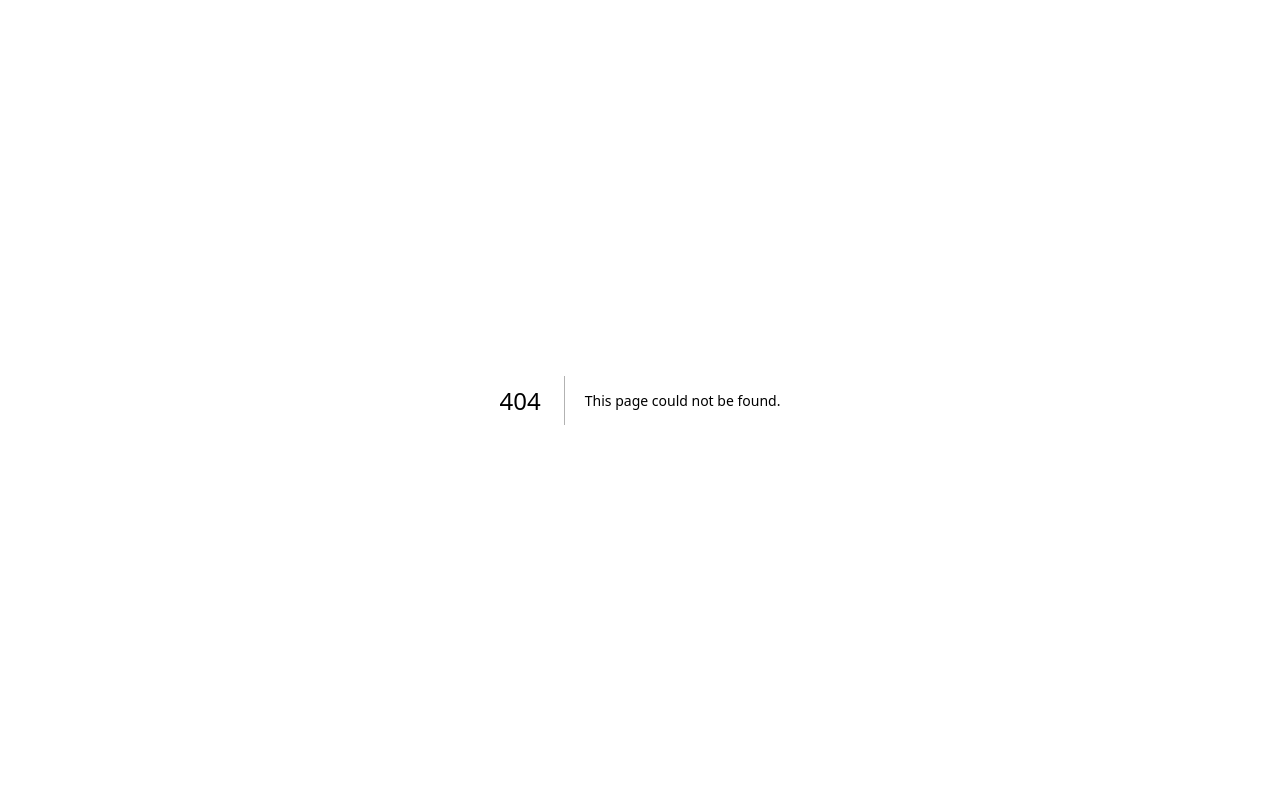
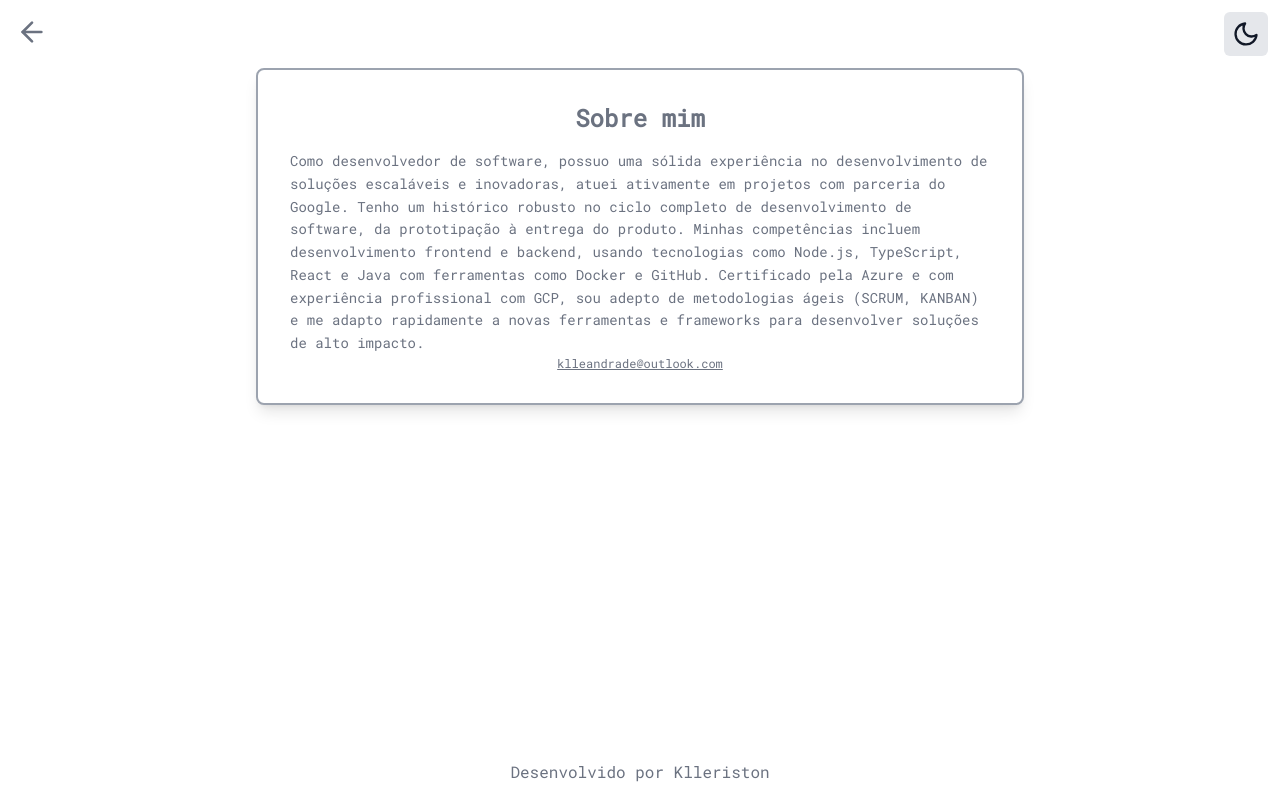
Before and after one commit to Klleriston/kekz, a Next.js app: page /sobre in a window 1280 px wide. Before the commit this address had no page. Built offline with nearby package versions, Linux system fonts and the light colour scheme.

Commit message:
feat: add about page

```diff
--- a/src/app/components/About.tsx
+++ /dev/null
@@ -1,5 +0,0 @@
-export function About() {
-    return (
-        <>Hi im about</>
-    )
-}
--- /dev/null
+++ b/src/app/components/AnimatedInputToAbout.tsx
@@ -0,0 +1,58 @@
+"use client";
+
+import Link from "next/link";
+import { useState, useEffect } from "react";
+import { FiArrowLeft } from "react-icons/fi";
+
+export function AnimatedInputToAbout() {
+    const [expanded, setExpanded] = useState<boolean>(false);
+
+    useEffect(() => {
+        setExpanded(true);
+    }, []);
+
+    return (
+        <>
+            <Link
+                href="/"
+                className="absolute top-4 left-4 flex items-center text-gray-500 hover:text-gray-700 dark:text-white dark:hover:text-gray-300 transition-colors duration-300"
+                aria-label="Voltar para a página principal"
+            >
+                <FiArrowLeft className="mr-2 w-6 h-6 md:w-8 md:h-8 transition-transform duration-300 hover:translate-x-1" />
+                <span className="text-sm md:text-base transition-transform duration-300 hover:translate-x-1"></span>
+
+            </Link>
+            <div
+                className={`transition-all duration-1000 ease-in-out ${expanded ? "w-full max-w-lg md:max-w-3xl p-8" : "w-full max-w-xs h-[50px]"
+                    } bg-white dark:bg-black border-2 border-gray-400 rounded-lg shadow-lg overflow-hidden`}
+            >
+
+                {expanded ? (
+                    <div className="flex flex-col justify-between items-center h-full text-gray-500 dark:text-white">
+                        <h1 className="text-2xl font-bold mb-4">Sobre mim</h1>
+                        <p className="text-sm leading-relaxed">
+                            Como desenvolvedor de software, possuo uma sólida experiência no
+                            desenvolvimento de soluções escaláveis e inovadoras, atuei ativamente
+                            em projetos com parceria do Google. Tenho um histórico robusto no ciclo
+                            completo de desenvolvimento de software, da prototipação à entrega do
+                            produto. Minhas competências incluem desenvolvimento frontend e
+                            backend, usando tecnologias como Node.js, TypeScript, React e Java
+                            com ferramentas como Docker e GitHub. Certificado pela Azure e com
+                            experiência profissional com GCP, sou adepto de metodologias ágeis
+                            (SCRUM, KANBAN) e me adapto rapidamente a novas ferramentas e
+                            frameworks para desenvolver soluções de alto impacto.
+                        </p>
+                        <footer className="text-xs mt-auto">
+                            <a
+                                href="mailto:klleandrade@outlook.com"
+                                className="underline hover:text-gray-400"
+                            >
+                                klleandrade@outlook.com
+                            </a>
+                        </footer>
+                    </div>
+                ) : null}
+            </div>
+        </>
+    );
+}
--- a/src/app/page.tsx
+++ b/src/app/page.tsx
@@ -1,15 +1,33 @@
+"use client";
+
 import { Footer } from "./components/Footer";
 import { Header } from "./components/Header";
 import { Links } from "./components/Links";
 import { Profile } from "./components/Profile";
+import { useState, useEffect } from "react";
 
 export default function Home() {
+  const [expanded, setExpanded] = useState<boolean>(false);
+
+  useEffect(() => {
+    setExpanded(true);
+  }, []);
+
   return (
     <>
       <Header />
-      <main className="flex flex-col items-center justify-center mx-4 my-8 space-y-8">
-        <Profile />
-        <Links />
+      <main className="flex flex-col items-center justify-center mx-4 my-8 mt-16 space-y-8">
+        <div
+          className={`transition-all duration-700 ease-in-out ${expanded ? "w-full max-w-lg md:max-w-3xl p-8"  : "w-full max-w-xs h-[50px]"
+            }  overflow-hidden flex flex-col items-center justify-center `}
+        >
+          {expanded ? (
+            <>
+              <Profile />
+              <Links />
+            </>
+          ) : null}
+        </div>
       </main>
       <Footer />
     </>
--- /dev/null
+++ b/src/app/sobre/page.tsx
@@ -0,0 +1,17 @@
+import { Footer } from "@/app/components/Footer";
+import { Header } from "@/app/components/Header";
+import { AnimatedInputToAbout } from "../components/AnimatedInputToAbout";
+
+export default function Sobre() {
+    return (
+        <>
+            <Header />
+            <main className="flex flex-col items-center justify-center">
+                <section className="flex justify-center">
+                    <AnimatedInputToAbout />
+                </section>
+            </main>
+            <Footer />
+        </>
+    );
+};
```
Also changed, not shown: 1 other file (tests, documents, lock files or other folders).
